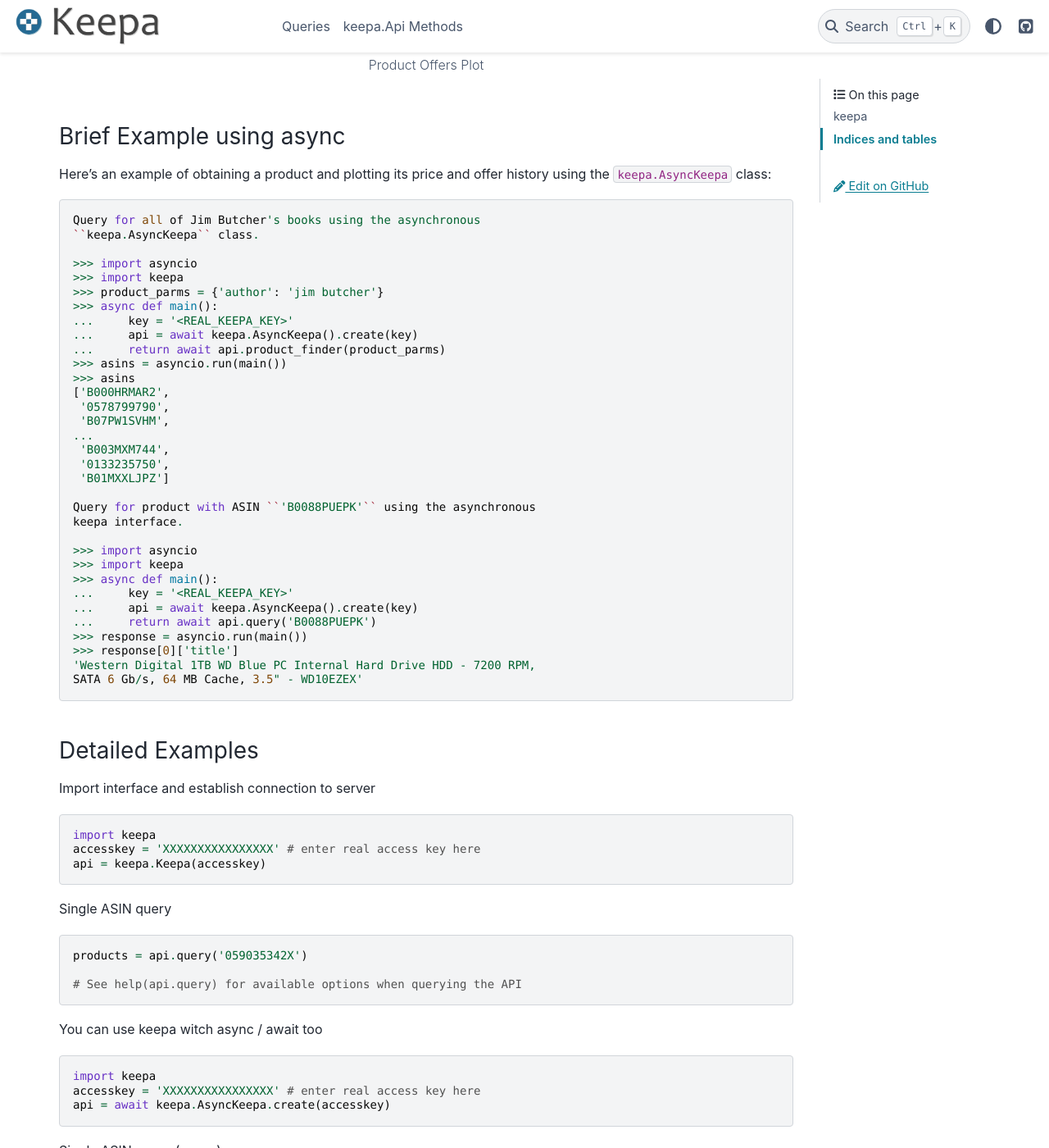
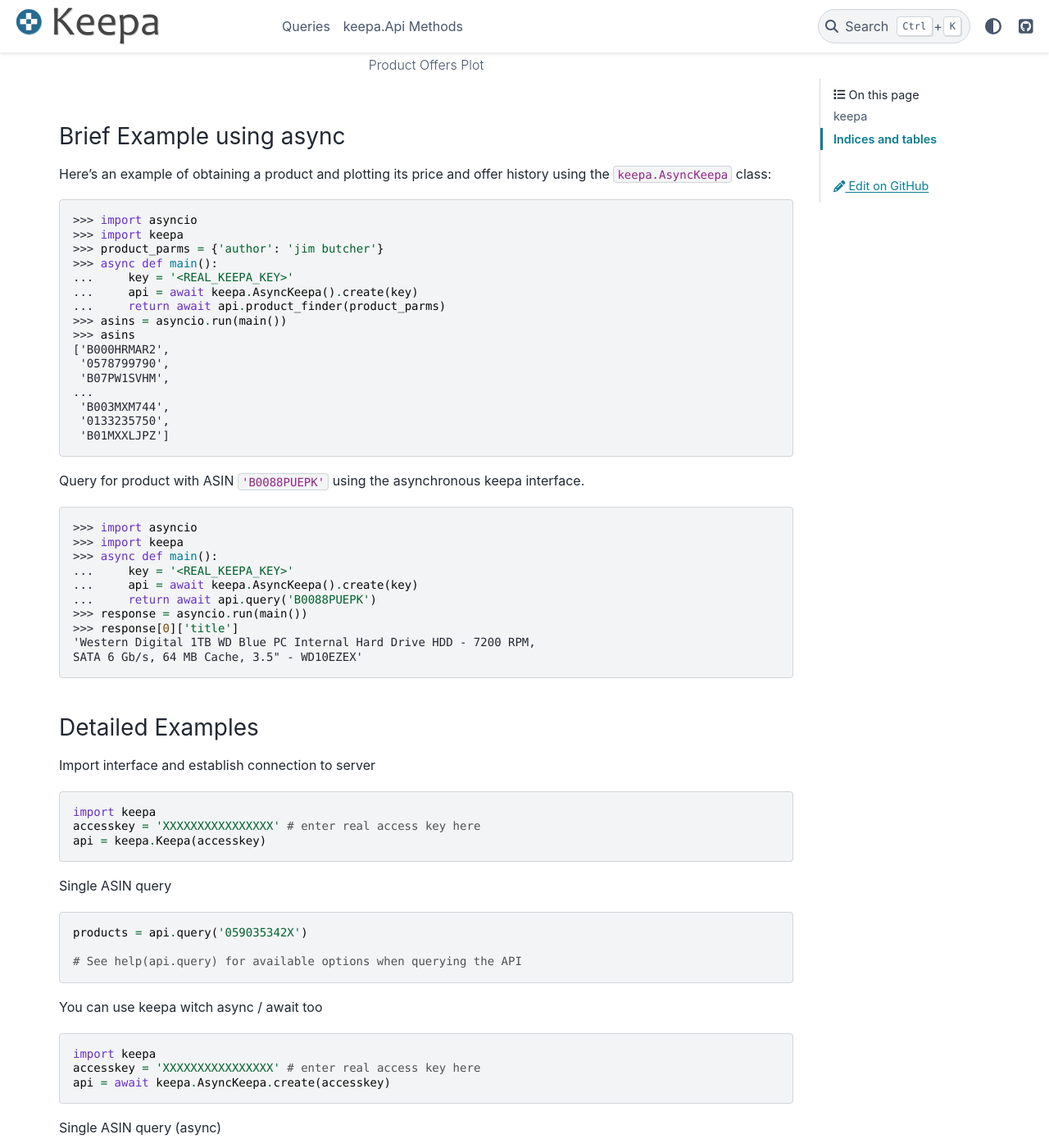
Before and after one commit to akaszynski/keepa, a Sphinx documentation site: the page built from docs/source/index.rst, in a window 1280 px wide and 1400 px high, scrolled down 2255 px. Shown: the whole window at 82% size. Built offline with Sphinx 7.4.7 and the PyData theme 0.15.4, drawn with Linux system fonts in a browser that asks for light colours.

Commit message:
fix docs

```diff
--- a/README.rst
+++ b/README.rst
@@ -89,9 +89,6 @@
 
 .. code:: python
 
-    Query for all of Jim Butcher's books using the asynchronous
-    ``keepa.AsyncKeepa`` class.
-
     >>> import asyncio
     >>> import keepa
     >>> product_parms = {'author': 'jim butcher'}
@@ -109,8 +106,10 @@
      '0133235750',
      'B01MXXLJPZ']
 
-    Query for product with ASIN ``'B0088PUEPK'`` using the asynchronous
-    keepa interface.
+Query for product with ASIN ``'B0088PUEPK'`` using the asynchronous
+keepa interface.
+
+.. code:: python
 
     >>> import asyncio
     >>> import keepa
--- a/docs/source/conf.py
+++ b/docs/source/conf.py
@@ -88,10 +88,6 @@
     "github_url": "https://github.com/akaszynski/keepa",
     "collapse_navigation": True,
     "use_edit_page_button": True,
-    "logo": {
-        "image_light": "_static/keepa-logo.png",
-        "image_dark": "_static/keepa-logo.png",
-    },
 }
 
 
```
